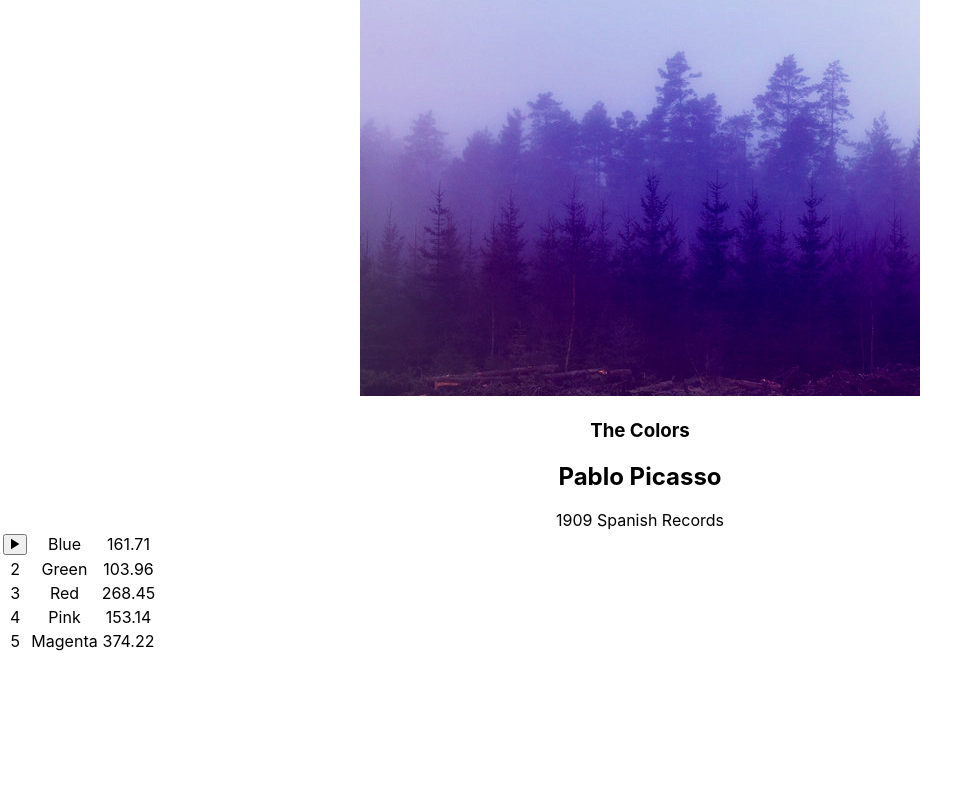
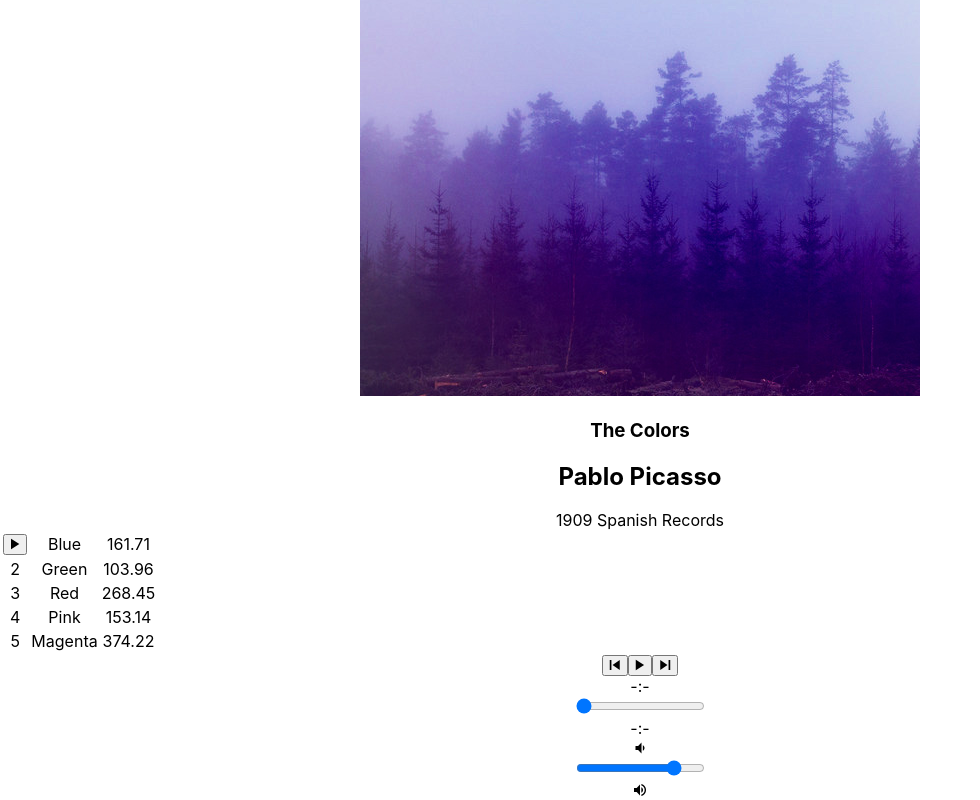
Before and after one commit to Daneris/bloc-jams-react, a React (Create React App) app: page /album/the-colors in a window 1280 px wide. Shown: the part 266-1066 px from the top of the page, without its empty margins (0-980 px from the left). Before the commit the page ends 920 px from the top, so only its background shows below. Built offline with nearby package versions, Linux system fonts and the light colour scheme.

Commit message:
checkpoint 2760 player bar

```diff
--- a/src/components/Album.js
+++ b/src/components/Album.js
@@ -1,5 +1,6 @@
 import React, {Component} from "react";
 import albumData from "./../data/albums";
+import PlayerBar from "./PlayerBar";
 
 class Album extends Component {
   constructor(props) {
@@ -50,6 +51,15 @@
       }else {
         this.play();
       }
+    }
+
+
+    handlePrevClick() {
+      const currentIndex = this.state.album.songs.findIndex(song => this.state.currentSong === song)
+      const newIndex = Math.max(0, currentIndex - 1);
+      const newSong = this.state.album.songs[newIndex];
+      this.setSong(newSong);
+      this.play();
     }
 
 
@@ -137,9 +147,15 @@
       )
     }
 
-    </tbody>
+        </tbody>
 
-      </table>
+       </table>
+        <PlayerBar
+          isPlayiing={this.state.isPlaying}
+          currentSong={this.state.currentSong}
+          handleSongClick={() => this.handleSongClick(this.state.currentSong)}
+          handlePrevClick={() => this.handlePrevClick()}
+          />
 
       </section>
 
--- /dev/null
+++ b/src/components/PlayerBar.js
@@ -0,0 +1,40 @@
+import React, {Component} from "react";
+
+class PlayerBar extends Component {
+  render() {
+    return (
+      <section className="player-bar">
+        <section id="buttons">
+          <button id="previous" onClick={this.props.handlePrevClick}>
+            <span className="icon ion-md-skip-backward"></span>
+          </button>
+          <button id="play-pause" onClick={this.props.handleSongClick}>
+            <span className={this.props.isPlaying ? "icon ion-md-pause" : "icon ion-md-play"}></span>
+          </button>
+          <button id="next">
+            <span className="icon ion-md-skip-forward"></span>
+          </button>
+          </section>
+          <section id="time-control">
+            <div className="current-time">-:-</div>
+            <input type="range" className="seek-bar" value="0" />
+            <div className="total-time">-:-</div>
+          </section>
+          <section id="volume-control">
+            <div className="icon ion-md-volume-low"></div>
+            <input type="range" className="seek-bar" value="80"/>
+            <div className="icon ion-md-volume-high"></div>
+          </section>
+      </section>
+
+
+
+    )
+
+ }
+
+
+}
+
+
+export default PlayerBar;
```
